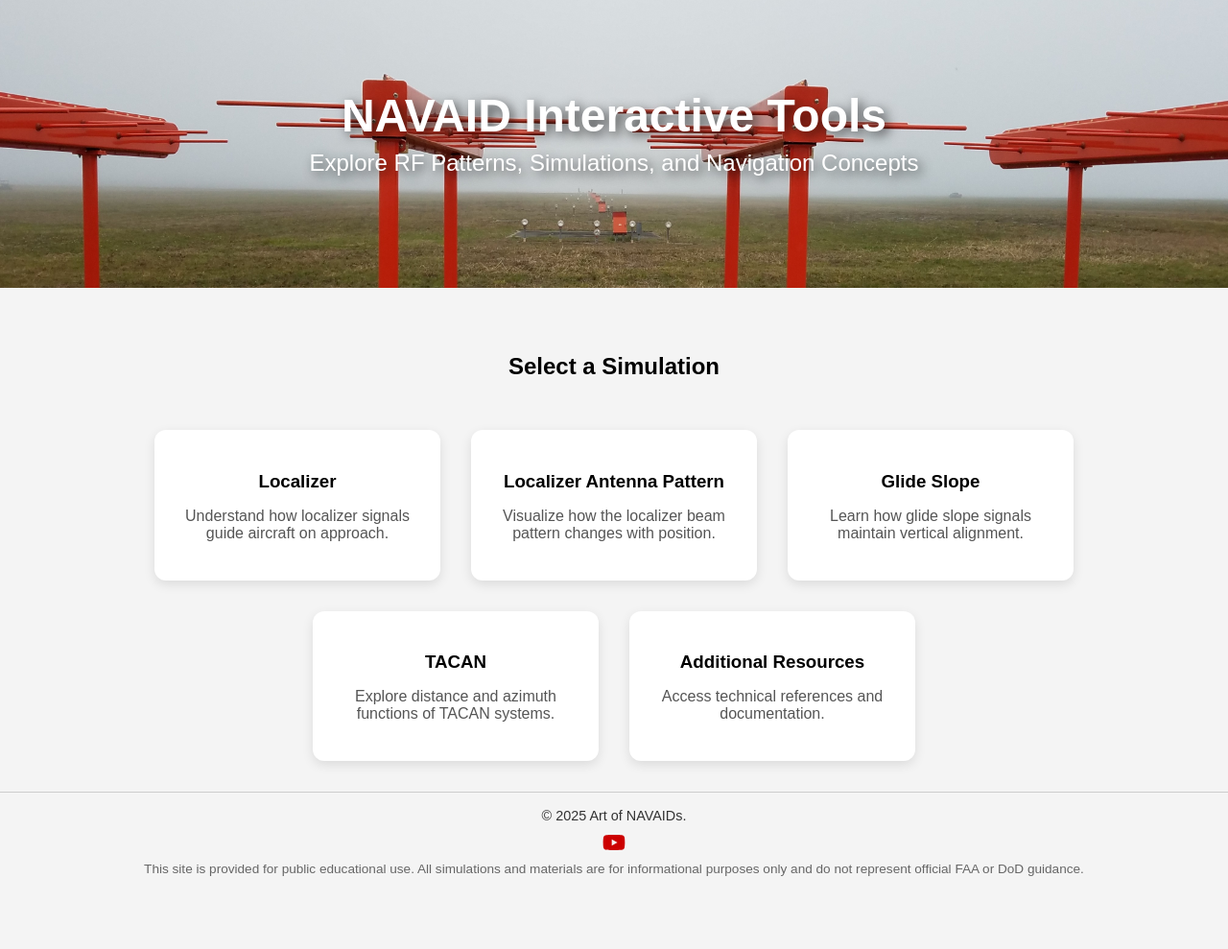
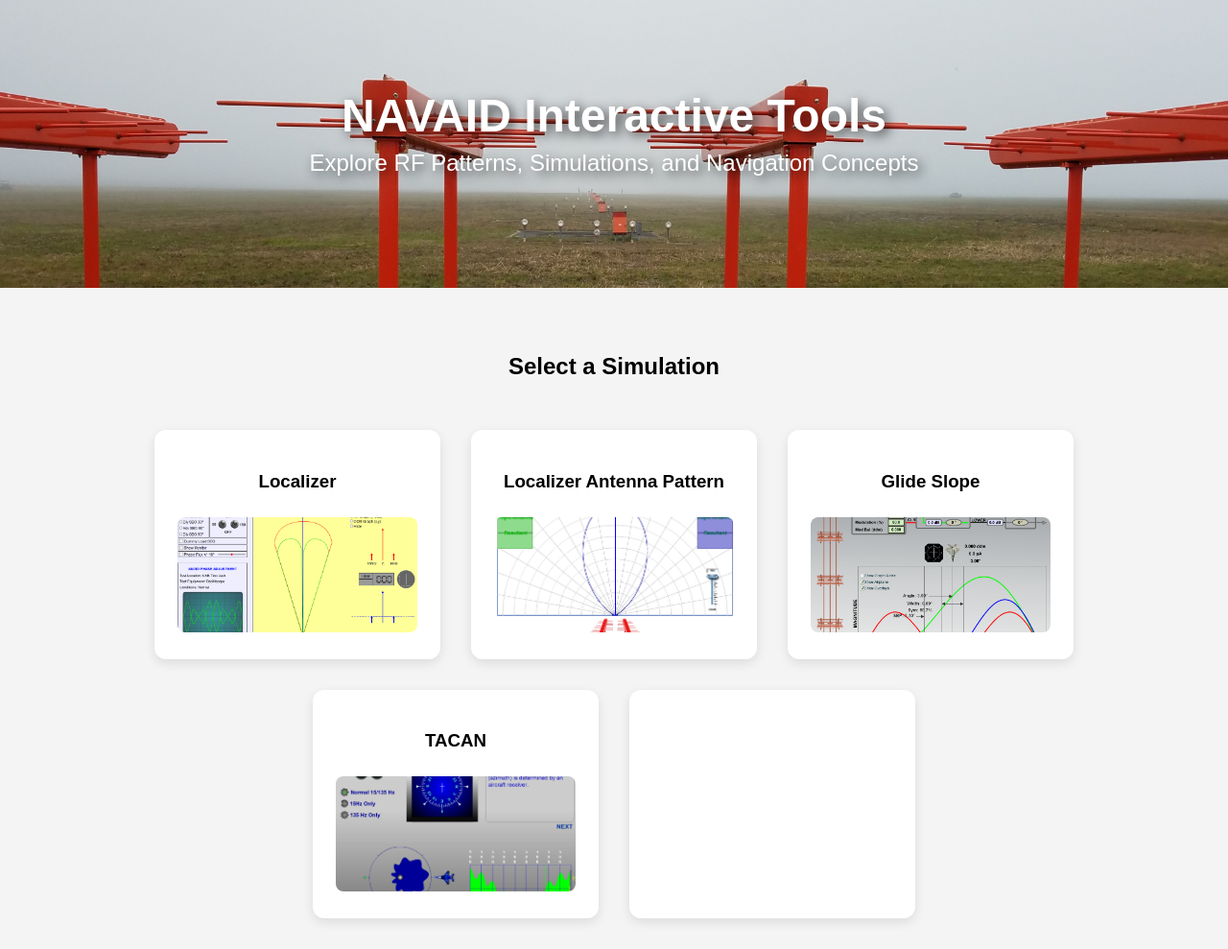
Before and after one commit to ArtofNAVAIDs/simulations, a plain HTML site: page index_backup.html in a window 1280 px wide. Shown: the whole page at 96% size. Before the commit the page ends 943 px from the top, so only its background shows below. Drawn offline with Linux system fonts and the light colour scheme.

Commit message:
Update index_backup.html

```diff
--- a/index_backup.html
+++ b/index_backup.html
@@ -78,8 +78,12 @@
       margin-bottom: 1rem;
     }
 
-    .card p {
-      color: #555;
+    .thumb-img {
+      width: 100%;
+      max-height: 120px;
+      object-fit: cover;
+      border-radius: 8px;
+      margin-top: 10px;
     }
 
     footer {
@@ -129,48 +133,25 @@
     <main class="main-content">
       <h2>Select a Simulation</h2>
       <div class="card-container">
+
         <a href="localizer/" class="card">
           <h3>Localizer</h3>
-          <p>Understand how localizer signals guide aircraft on approach.</p>
+          <img src="images/localizer_thumb.jpg" alt="Localizer thumbnail" class="thumb-img">
         </a>
 
         <a href="localizer-pattern/" class="card">
           <h3>Localizer Antenna Pattern</h3>
-          <p>Visualize how the localizer beam pattern changes with position.</p>
+          <img src="images/localizer_pattern_thumb.jpg" alt="Localizer Pattern thumbnail" class="thumb-img">
         </a>
 
         <a href="glideslope/" class="card">
           <h3>Glide Slope</h3>
-          <p>Learn how glide slope signals maintain vertical alignment.</p>
+          <img src="images/glideslope_thumb.jpg" alt="Glide Slope thumbnail" class="thumb-img">
         </a>
 
         <a href="tacan/" class="card">
           <h3>TACAN</h3>
-          <p>Explore distance and azimuth functions of TACAN systems.</p>
+          <img src="images/tacan_thumb.jpg" alt="TACAN thumbnail" class="thumb-img">
         </a>
 
         <a href="resources/" class="card">
-          <h3>Additional Resources</h3>
-          <p>Access technical references and documentation.</p>
-        </a>
-      </div>
-    </main>
-
-    <!-- Footer -->
-<footer style="background-color: #f4f4f4; color: #333; text-align: center; padding: 1rem; font-size: 0.9rem; border-top: 1px solid #ccc;">
-  © 2025 Art of NAVAIDs.
-  <div class="social-icons" style="margin-top: 0.5rem;">
-    <a href="https://www.youtube.com/artofnavaids" target="_blank" aria-label="YouTube" style="display: inline-block;">
-      <svg xmlns="http://www.w3.org/2000/svg" viewBox="0 0 576 512" style="width: 24px; height: 24px; vertical-align: middle; fill: #cc0000; transition: fill 0.3s;">
-        <path d="M549.7 124.1c-6.3-23.7-24.9-42.4-48.5-48.7C465.6 64 288 64 288 64s-177.6 0-213.2 11.4c-23.6 6.3-42.2 25-48.5 48.7C16 160.7 16 256 16 256s0 95.3 10.3 131.9c6.3 23.7 24.9 42.4 48.5 48.7C110.4 448 288 448 288 448s177.6 0 213.2-11.4c23.6-6.3 42.2-25 48.5-48.7C560 351.3 560 256 560 256s0-95.3-10.3-131.9zM232 334V178l142 78-142 78z"/>
-      </svg>
-    </a>
-  </div>
-  <p style="margin-top: 0.5rem; font-size: 0.85rem; color: #666;">
-    This site is provided for public educational use. All simulations and materials are for informational purposes only and do not represent official FAA or DoD guidance.
-  </p>
-</footer>
-
-  </div>
-</body>
-</html>
```
